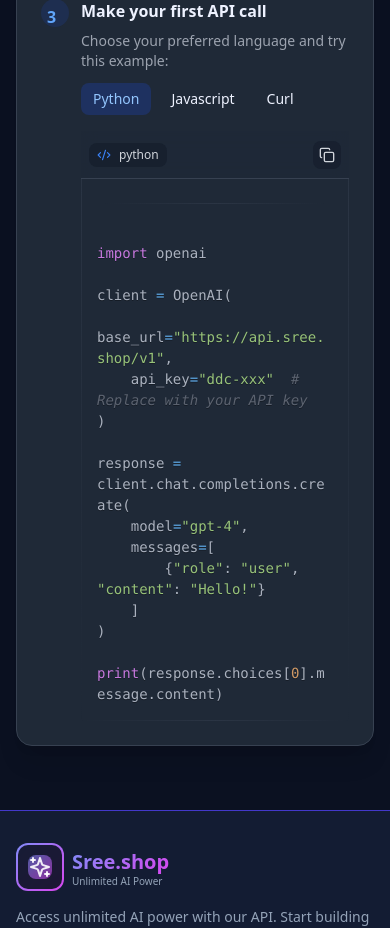
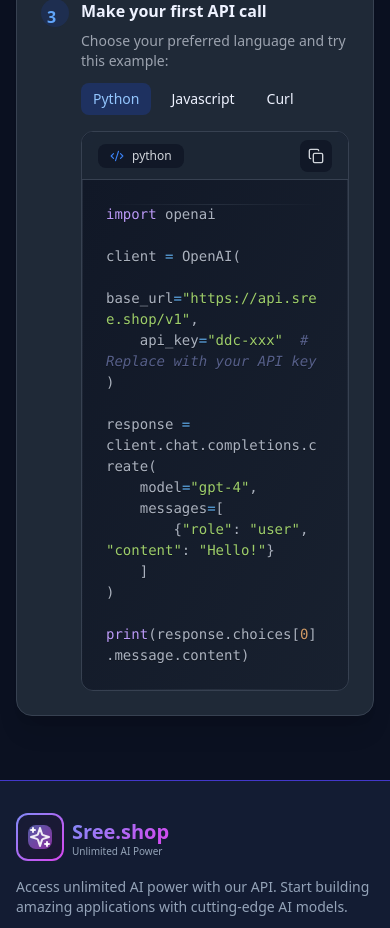
Before and after one commit to SreejanPersonal/Sree-Shop, a React (Vite) app: page /docs in a window 390 px wide. Shown: the part 1160-2088 px from the top of the page. Built offline with nearby package versions, Linux system fonts and the light colour scheme.

Commit message:
Add files via upload

```diff
--- a/src/App.tsx
+++ b/src/App.tsx
@@ -1,4 +1,4 @@
-import React from 'react';
+import React, { Suspense, lazy } from 'react';
 import { BrowserRouter as Router, Routes, Route } from 'react-router-dom';
 import Layout from './components/Layout';
 import Home from './pages/Home';
@@ -9,7 +9,26 @@
 import Terms from './pages/Terms';
 import Privacy from './pages/Privacy';
 import Status from './pages/Status';
-import Documentation from './pages/Documentation';
+
+// Lazy load Documentation component
+const Documentation = lazy(() => import('./pages/Documentation'));
+
+// Loading component for Suspense fallback
+const LoadingDocs = () => (
+  <div className="min-h-screen flex items-center justify-center bg-gradient-to-b from-light-bg-secondary to-light-bg dark:from-dark-bg-secondary dark:to-dark-bg">
+    <div className="text-center">
+      <div className="relative w-20 h-20 mx-auto mb-4">
+        <div className="absolute inset-0 rounded-full bg-gradient-to-r from-blue-500 to-indigo-500 blur-lg opacity-20 animate-pulse"></div>
+        <div className="relative w-20 h-20 border-4 border-blue-100 dark:border-blue-900/50 rounded-full">
+          <div className="absolute inset-0 border-4 border-blue-500 dark:border-blue-400 rounded-full border-t-transparent animate-spin"></div>
+        </div>
+      </div>
+      <p className="text-light-text-secondary dark:text-dark-text-secondary animate-pulse">
+        Loading documentation...
+      </p>
+    </div>
+  </div>
+);
 
 function App() {
   return (
@@ -24,7 +43,11 @@
           <Route path="terms" element={<Terms />} />
           <Route path="privacy" element={<Privacy />} />
           <Route path="status" element={<Status />} />
-          <Route path="docs" element={<Documentation />} />
+          <Route path="docs" element={
+            <Suspense fallback={<LoadingDocs />}>
+              <Documentation />
+            </Suspense>
+          } />
         </Route>
       </Routes>
     </Router>
--- a/src/components/CodeEditor.tsx
+++ b/src/components/CodeEditor.tsx
@@ -24,11 +24,56 @@
     setTimeout(() => setCopied(false), 2000);
   };
 
+  // Enhanced styles for better contrast
+  const customStyle = theme === 'dark' ? {
+    ...oneDark,
+    'code[class*="language-"]': {
+      ...oneDark['code[class*="language-"]'],
+      background: '#1a1b26', // Darker background for better contrast
+      color: '#a9b1d6', // Softer text color
+    },
+    'pre[class*="language-"]': {
+      ...oneDark['pre[class*="language-"]'],
+      background: '#1a1b26',
+    },
+    comment: {
+      ...oneDark.comment,
+      color: '#565f89' // More visible comments
+    },
+    string: {
+      ...oneDark.string,
+      color: '#9ece6a' // Brighter strings
+    },
+    keyword: {
+      ...oneDark.keyword,
+      color: '#bb9af7' // More vibrant keywords
+    },
+    function: {
+      ...oneDark.function,
+      color: '#7aa2f7' // Brighter functions
+    }
+  } : {
+    ...oneLight,
+    'code[class*="language-"]': {
+      ...oneLight['code[class*="language-"]'],
+      background: '#f8fafc', // Lighter background
+      color: '#1e293b', // Darker text for contrast
+    },
+    'pre[class*="language-"]': {
+      ...oneLight['pre[class*="language-"]'],
+      background: '#f8fafc',
+    },
+    comment: {
+      ...oneLight.comment,
+      color: '#64748b' // More visible comments in light mode
+    }
+  };
+
   return (
-    <div className="relative group">
+    <div className="relative group rounded-xl overflow-hidden border border-gray-200 dark:border-gray-700 bg-gray-50 dark:bg-gray-900">
       {/* Editor Header */}
-      <div className="sticky top-0 left-0 right-0 h-12 bg-gray-50/80 dark:bg-gray-800/80 backdrop-blur-sm border-b border-gray-200 dark:border-gray-700 flex items-center justify-between px-2 sm:px-4 z-10">
-        <div className="flex items-center gap-2 sm:gap-4">
+      <div className="sticky top-0 left-0 right-0 h-12 bg-white/90 dark:bg-gray-800/90 backdrop-blur-sm border-b border-gray-200 dark:border-gray-700 flex items-center justify-between px-4 z-10">
+        <div className="flex items-center gap-4">
           {/* Window Controls */}
           <div className="hidden sm:flex items-center gap-1.5">
             <div className="w-3 h-3 rounded-full bg-red-500/80 group-hover:bg-red-500"></div>
@@ -37,7 +82,7 @@
           </div>
 
           {/* Language Badge */}
-          <div className="flex items-center gap-2 px-2 sm:px-3 py-1 rounded-lg bg-gray-100 dark:bg-gray-900/50 text-xs font-medium">
+          <div className="flex items-center gap-2 px-3 py-1 rounded-lg bg-gray-100 dark:bg-gray-900 text-xs font-medium">
             {isResponse ? (
               <Terminal className="w-3.5 h-3.5 text-green-500" />
             ) : (
@@ -52,11 +97,15 @@
         {/* Copy Button */}
         <button
           onClick={handleCopy}
-          className="p-1.5 rounded-lg bg-gray-100 dark:bg-gray-900/50 hover:bg-gray-200 dark:hover:bg-gray-700 text-gray-600 dark:text-gray-300 transition-colors"
+          className={`p-2 rounded-lg transition-colors ${
+            copied
+              ? 'bg-green-100 dark:bg-green-900/50 text-green-600 dark:text-green-400'
+              : 'bg-gray-100 dark:bg-gray-900 hover:bg-gray-200 dark:hover:bg-gray-700 text-gray-600 dark:text-gray-300'
+          }`}
           aria-label="Copy code"
         >
           {copied ? (
-            <Check className="w-4 h-4 text-green-500" />
+            <Check className="w-4 h-4" />
           ) : (
             <Copy className="w-4 h-4" />
           )}
@@ -64,17 +113,20 @@
       </div>
 
       {/* Code Area */}
-      <div className="pt-12">
+      <div className="relative">
+        <div className="absolute inset-0 bg-gradient-to-br from-gray-50/50 to-gray-100/50 dark:from-gray-900/50 dark:to-gray-800/50"></div>
+        <div className="relative">
           <SyntaxHighlighter
             language={language}
-          style={theme === 'dark' ? oneDark : oneLight}
+            style={customStyle}
             customStyle={{
               margin: 0,
-            padding: '1rem',
+              padding: '1.5rem',
               background: 'transparent',
               fontSize: '0.875rem',
               lineHeight: '1.5',
               minWidth: '100%',
+              borderRadius: '0',
             }}
             codeTagProps={{
               style: {
@@ -87,6 +139,7 @@
             {code}
           </SyntaxHighlighter>
         </div>
+      </div>
 
       {/* Decorative Elements */}
       <div className="absolute inset-x-6 top-[4.5rem] h-px bg-gradient-to-r from-transparent via-gray-200 dark:via-gray-700 to-transparent opacity-50"></div>
```
Also changed, not shown: src/pages/Models.tsx (+144 -13 lines). Lines whose indentation alone changed are shown as unchanged.
